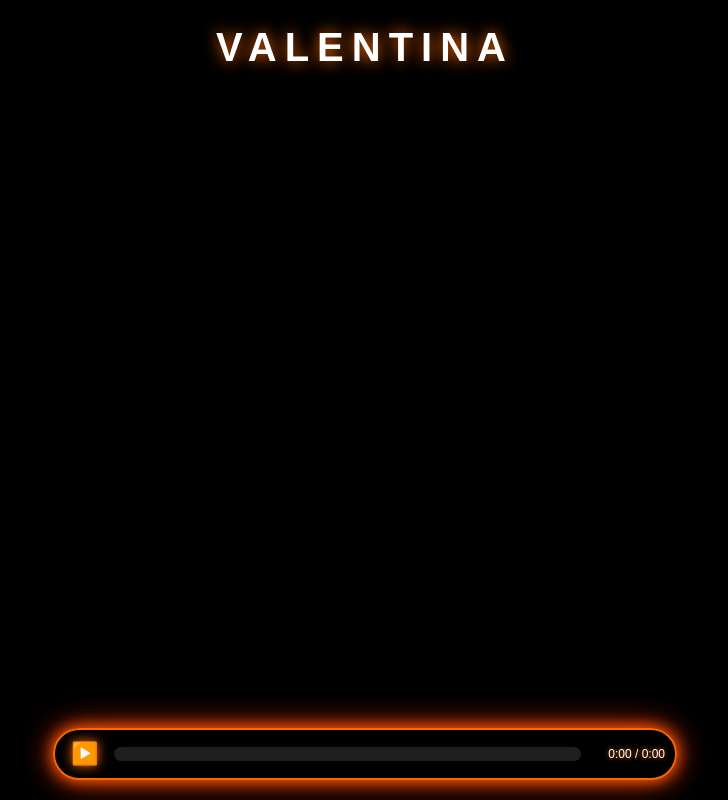
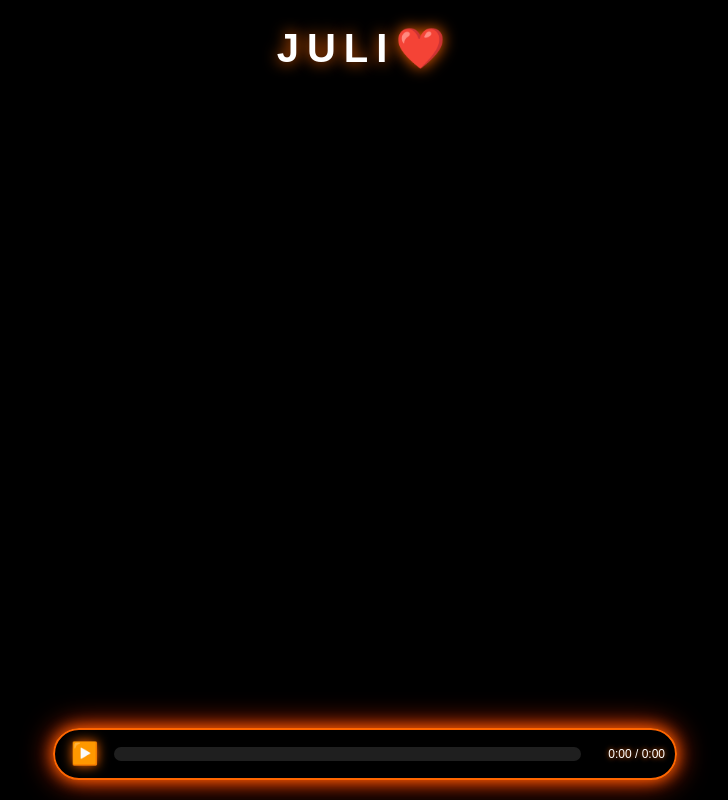
Before and after one commit to kolazmoliankill-commits/Valentina-hermosa-, a plain HTML site: page index.html in a window 1280 px wide. Shown: the whole page, without its empty margins (275-1003 px from the left). Drawn offline with nearby package versions, Linux system fonts and the light colour scheme.

Commit message:
Change title and header name from Valentina to Juli

```diff
--- a/index.html
+++ b/index.html
@@ -3,12 +3,12 @@
 <head>
 <meta charset="utf-8">
 <meta name="viewport" content="width=device-width,initial-scale=1,maximum-scale=1,user-scalable=no">
-<title>Galaxia de Valentina</title>
+<title>Galaxia de Juli</title>
 <style>
     body, html { margin: 0; height: 100%; background: #000; overflow: hidden; font-family: Arial, sans-serif; }
     canvas { display: block; }
 
-    /* Nombre de Valentina arriba */
+    /* Nombre de Juli arriba */
     .header-name {
         position: fixed;
         top: 25px;
@@ -38,7 +38,7 @@
 <body>
 
 <div class="header-name">
-    <h1>Valentina</h1>
+    <h1>Juli❤️</h1>
 </div>
 
 <canvas id="c"></canvas>
```
